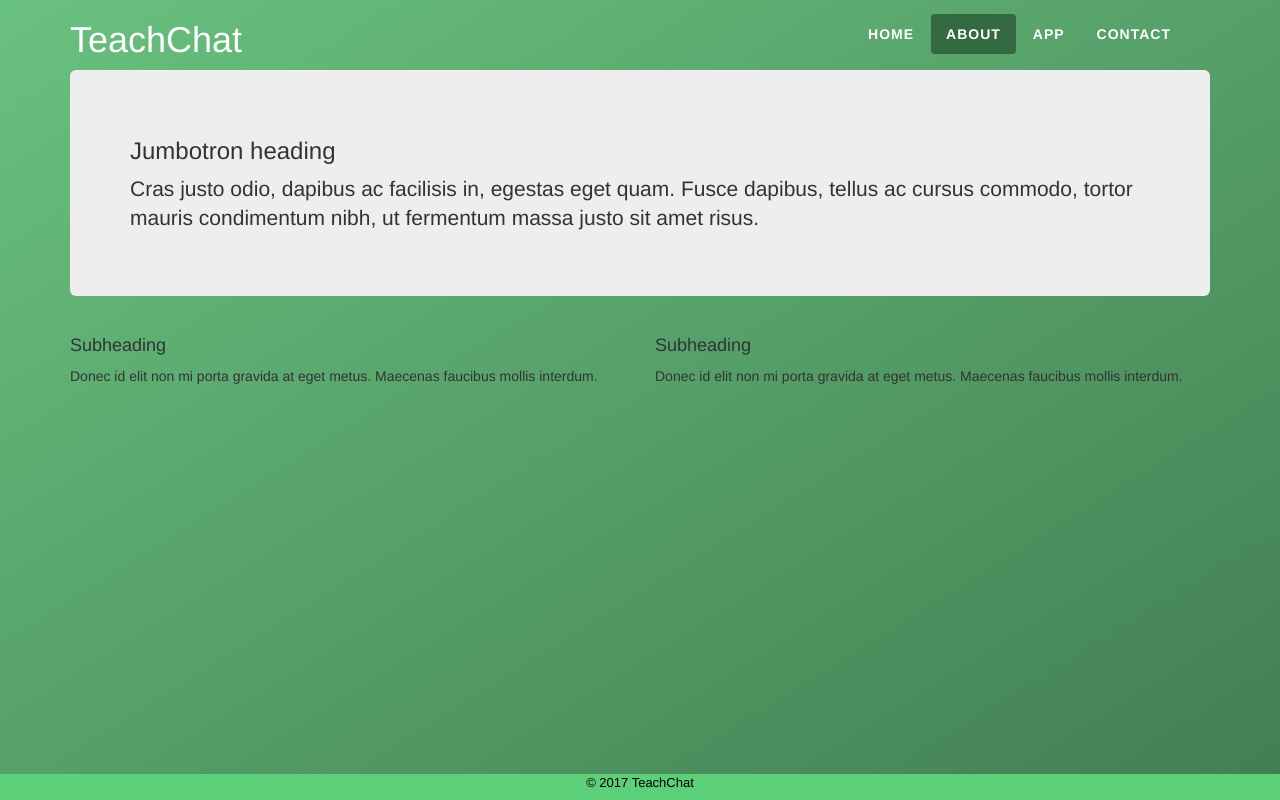
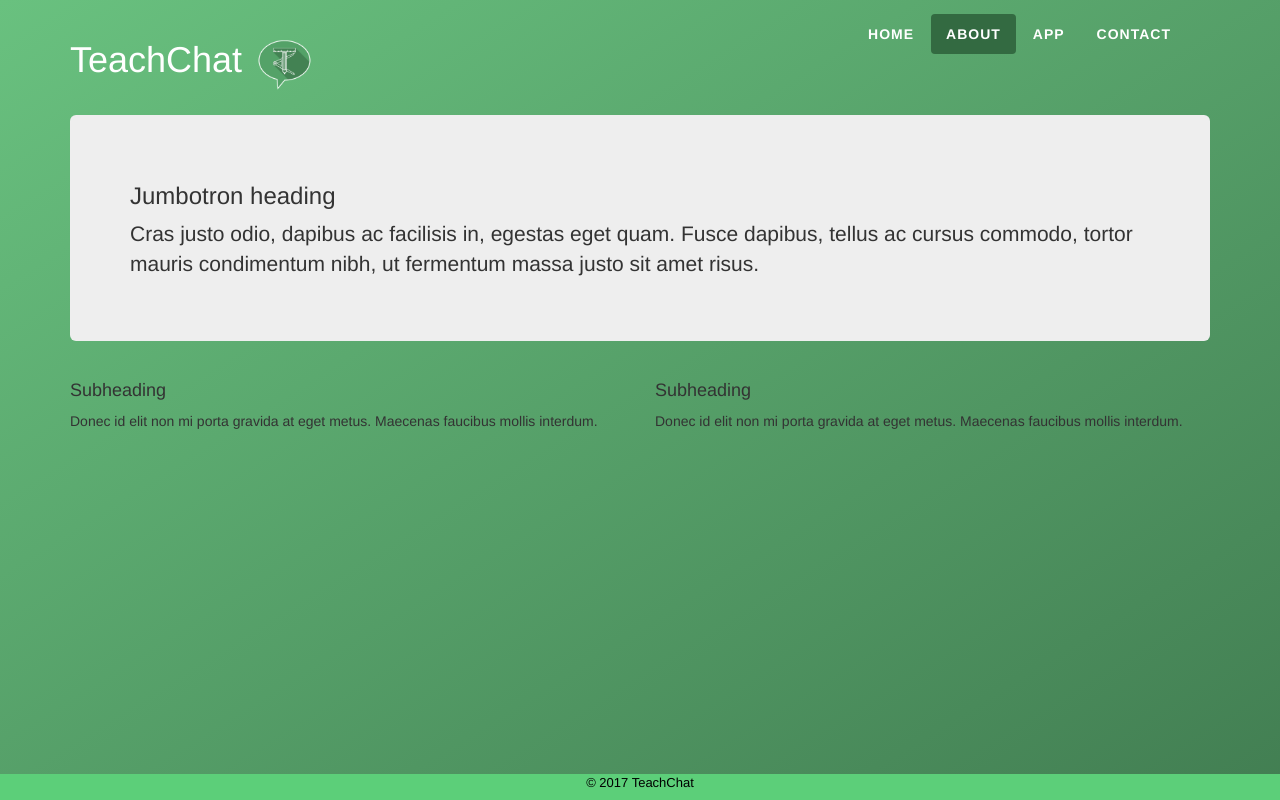
Before and after one commit to jordanstewart497/TeachChat, a plain HTML site: page TeachChat 1.0/about.html in a window 1280 px wide. Drawn offline with Linux system fonts and the light colour scheme; a script that the page names is missing.

Commit message:
I added the redesigned logos after the TeachChat h1 in all html files

```diff
--- a/TeachChat 1.0/about.html
+++ b/TeachChat 1.0/about.html
@@ -27,7 +27,7 @@
             <li role="presentation"><a href="contact.html">Contact</a></li>
           </ul>
         </nav>
-        <h1>TeachChat</h1>
+        <h1>TeachChat<img src="img/Redesign/LogoTeachChatBubble.png" width="85px" height="85px"></h1>
       </div>
 
       <div class="jumbotron">
```
Also changed, not shown: TeachChat 1.0/contact.html (+1 -1 lines), TeachChat 1.0/index.html (+1 -1 lines), TeachChat 1.0/products.html (+1 -1 lines).
